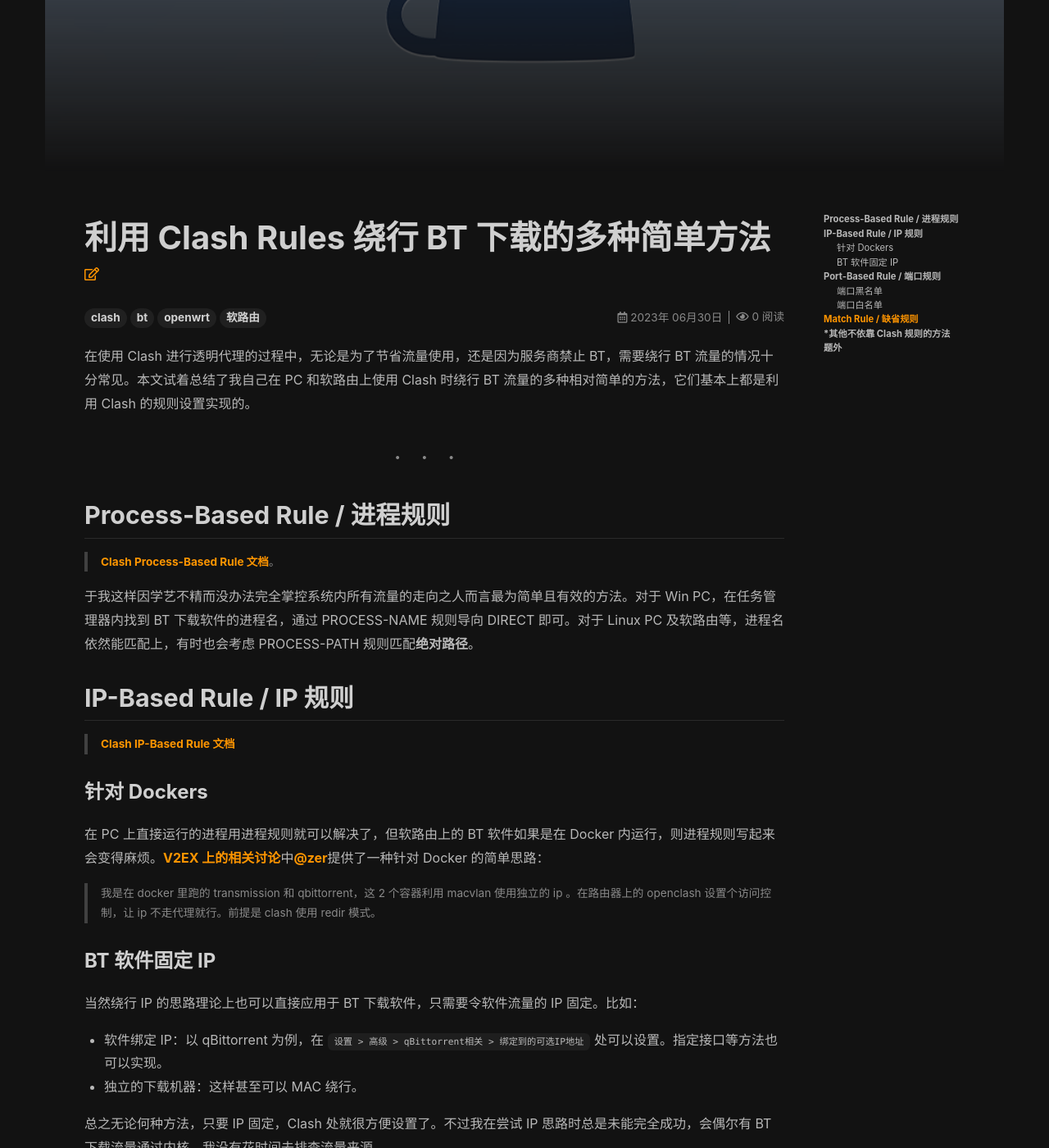
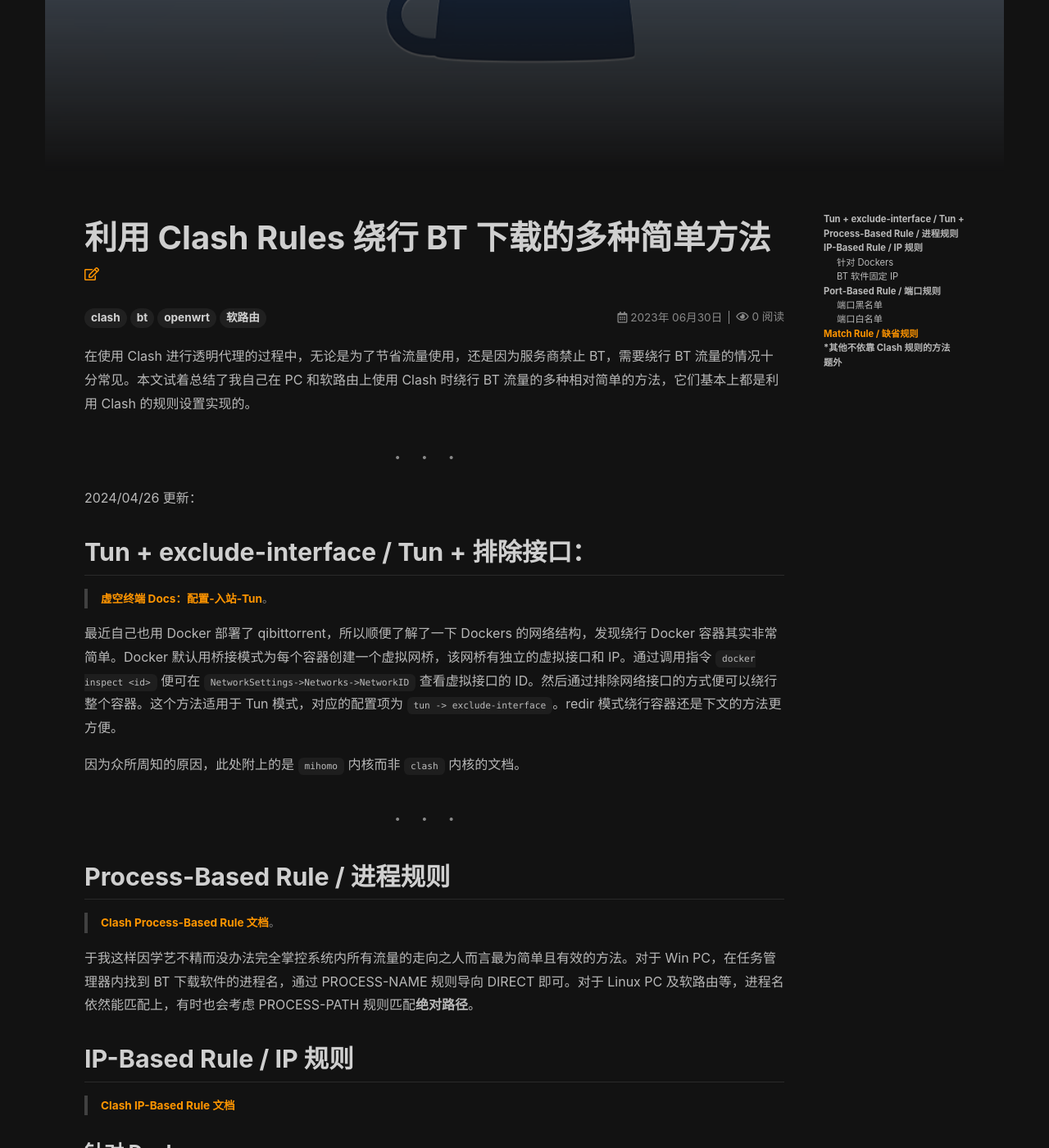
Before and after one commit to manipEgo/manipEgo.github.io, a Jekyll site: the page built from _posts/2023-06-30-clash-bypass-bt.md, in a window 1280 px wide and 1400 px high, scrolled down 427 px. Shown: the whole window at 82% size. Built offline with Jekyll 4.4.1, drawn with Linux system fonts in a browser that asks for light colours; nearby versions of some CDN libraries; comment, search, counter and statistics services are not loaded.

Commit message:
update: 利用 Clash Rules 绕行 BT 下载的多种简单方法: 新增Tun排除接口的绕行方法

```diff
--- a/_posts/2023-06-30-clash-bypass-bt.md
+++ b/_posts/2023-06-30-clash-bypass-bt.md
@@ -18,6 +18,19 @@ aside:
 <!--more-->
 
 ----------
+
+2024/04/26 更新：
+
+## Tun + exclude-interface / Tun + 排除接口：
+
+> [虚空终端 Docs：配置-入站-Tun](https://wiki.metacubex.one/config/inbound/tun/)。
+
+最近自己也用 Docker 部署了 qibittorrent，所以顺便了解了一下 Dockers 的网络结构，发现绕行 Docker 容器其实非常简单。Docker 默认用桥接模式为每个容器创建一个虚拟网桥，该网桥有独立的虚拟接口和 IP。通过调用指令 `docker inspect <id>` 便可在 `NetworkSettings->Networks->NetworkID` 查看虚拟接口的 ID。然后通过排除网络接口的方式便可以绕行整个容器。这个方法适用于 Tun 模式，对应的配置项为 `tun -> exclude-interface`。redir 模式绕行容器还是下文的方法更方便。
+
+因为众所周知的原因，此处附上的是 `mihomo` 内核而非 `clash` 内核的文档。
+
+----------
+
 
 ## Process-Based Rule / 进程规则
 
```
